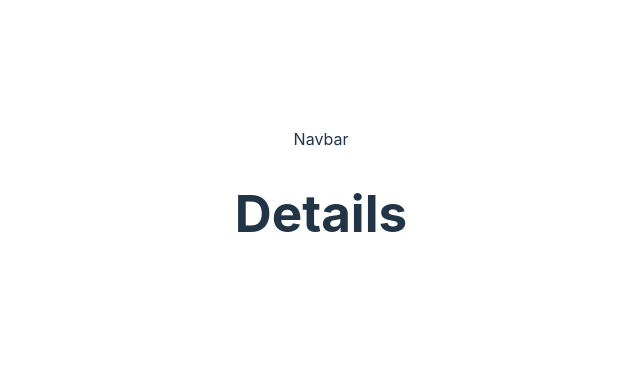
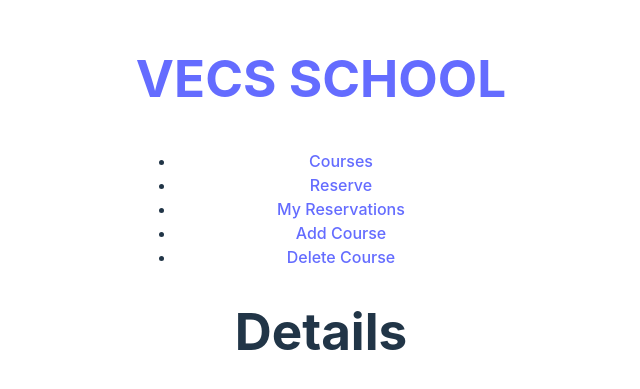
Before and after one commit to smunoz1988/vecs-school-frontend, a React (Vite) app: page /Details in a window 1280 px wide. Shown: the part 199-588 px from the top of the page, without its empty margins (319-959 px from the left). Built offline with nearby package versions, Linux system fonts and the light colour scheme.

Commit message:
Create the basic structure for Courses and Navbar

```diff
--- a/src/components/Navbar.jsx
+++ b/src/components/Navbar.jsx
@@ -1,7 +1,67 @@
+import { NavLink } from 'react-router-dom';
+
 const Navbar = () => {
+  const activeStyle = {
+    textDecoration: 'underline',
+  };
+  const activeClassName = 'underline';
   return (
-    <div>Navbar</div>
-  )
-}
-
-export default Navbar
+    <nav>
+      <a href="#/">
+        <h1 class="font_Caveat">VECS SCHOOL</h1>
+      </a>
+      <ul className="nav-links">
+        <li>
+          <NavLink
+            to="/"
+            end
+            style={({ isActive }) => (isActive ? activeStyle : undefined)}
+          >
+            Courses
+          </NavLink>
+        </li>
+        <li>
+          <NavLink
+            to="/Reserve"
+            className={({ isActive }) =>
+              isActive ? activeClassName : undefined
+            }
+          >
+            Reserve
+          </NavLink>
+        </li>
+        <li>
+          <NavLink
+            to="/Reservations"
+            className={({ isActive }) =>
+              isActive ? activeClassName : undefined
+            }
+          >
+            My Reservations
+          </NavLink>
+        </li>
+        <li>
+          <NavLink
+            to="/AddCourse"
+            className={({ isActive }) =>
+              isActive ? activeClassName : undefined
+            }
+          >
+            Add Course
+          </NavLink>
+        </li>
+        <li>
+          <NavLink
+            to="/DeleteCourse"
+            className={({ isActive }) =>
+              isActive ? activeClassName : undefined
+            }
+          >
+            Delete Course
+          </NavLink>
+        </li>
+      </ul>
+    </nav>
+  );
+};
+export default Navbar;
--- a/src/routes/Courses.jsx
+++ b/src/routes/Courses.jsx
@@ -1,6 +1,69 @@
+import Navbar from "../components/Navbar"
+import { useState } from 'react';
+import Slider from "../components/Slider";
+
+
+const courses = [
+  {
+    name: 'Python for Beginners',
+    description: 'Learn the basics of programming in Python.',
+    photo: 'https://img.freepik.com/free-photo/programming-background-with-person-working-with-codes-computer_23-2150010136.jpg?w=900&t=st=1692313887~exp=1692314487~hmac=f21b1a71ff6c57825e46130e37098a5fdc163216b68567791dc48bf7c3fcb4ca',
+    price: 35.99,
+    teacher: 'Martin Suarez'
+  },
+  {
+    name: 'Advanced Digital Photography',
+    description: 'Enhance your skills in digital photography and post-processing.',
+    photo: 'https://img.freepik.com/free-photo/professional-camera-blurred_169016-10249.jpg?w=900&t=st=1692313947~exp=1692314547~hmac=8ed5b07b946b9dda276e7cca5c98345681520a52deb41679d08d123422e97d2e',
+    price: 75.0,
+    teacher: 'Ana Smith'
+  },
+  {
+    name: 'Python for Beginners',
+    description: 'Learn the basics of programming in Python.',
+    photo: 'https://img.freepik.com/free-photo/programming-background-with-person-working-with-codes-computer_23-2150010136.jpg?w=900&t=st=1692313887~exp=1692314487~hmac=f21b1a71ff6c57825e46130e37098a5fdc163216b68567791dc48bf7c3fcb4ca',
+    price: 35.99,
+    teacher: 'Martin Suarez'
+  },
+  {
+    name: 'Python for Beginners',
+    description: 'Learn the basics of programming in Python.',
+    photo: 'https://img.freepik.com/free-photo/programming-background-with-person-working-with-codes-computer_23-2150010136.jpg?w=900&t=st=1692313887~exp=1692314487~hmac=f21b1a71ff6c57825e46130e37098a5fdc163216b68567791dc48bf7c3fcb4ca',
+    price: 35.99,
+    teacher: 'Martin Suarez'
+  },
+  {
+    name: 'Advanced Digital Photography',
+    description: 'Enhance your skills in digital photography and post-processing.',
+    photo: 'https://img.freepik.com/free-photo/professional-camera-blurred_169016-10249.jpg?w=900&t=st=1692313947~exp=1692314547~hmac=8ed5b07b946b9dda276e7cca5c98345681520a52deb41679d08d123422e97d2e',
+    price: 75.0,
+    teacher: 'Ana Smith'
+  },
+  {
+    name: 'Python for Beginners',
+    description: 'Learn the basics of programming in Python.',
+    photo: 'https://img.freepik.com/free-photo/programming-background-with-person-working-with-codes-computer_23-2150010136.jpg?w=900&t=st=1692313887~exp=1692314487~hmac=f21b1a71ff6c57825e46130e37098a5fdc163216b68567791dc48bf7c3fcb4ca',
+    price: 35.99,
+    teacher: 'Martin Suarez'
+  }
+];
+
 const Courses = () => {
+  const [state] = useState(courses);
+
   return (
-    <div>Courses</div>
+    <div class="pad">
+      <div>
+        <div className="container-title">
+          <h2 className="text_bold">LATEST COURSES</h2>
+          <span className="courses-span">Please select a course</span>
+          <span className="courses-span">..........................</span>
+        </div>
+        <div>
+          <Slider courses={courses}/>
+        </div>
+      </div>
+    </div>
   )
 }
 
```
